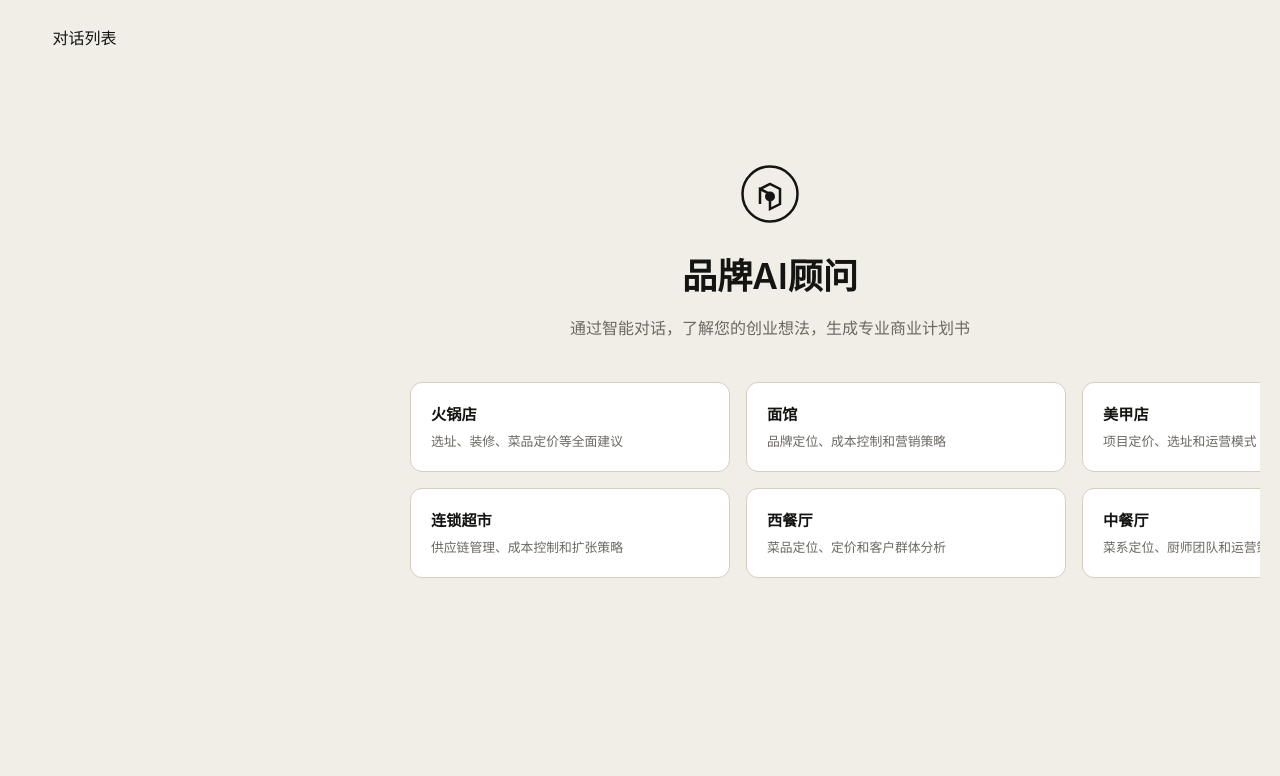
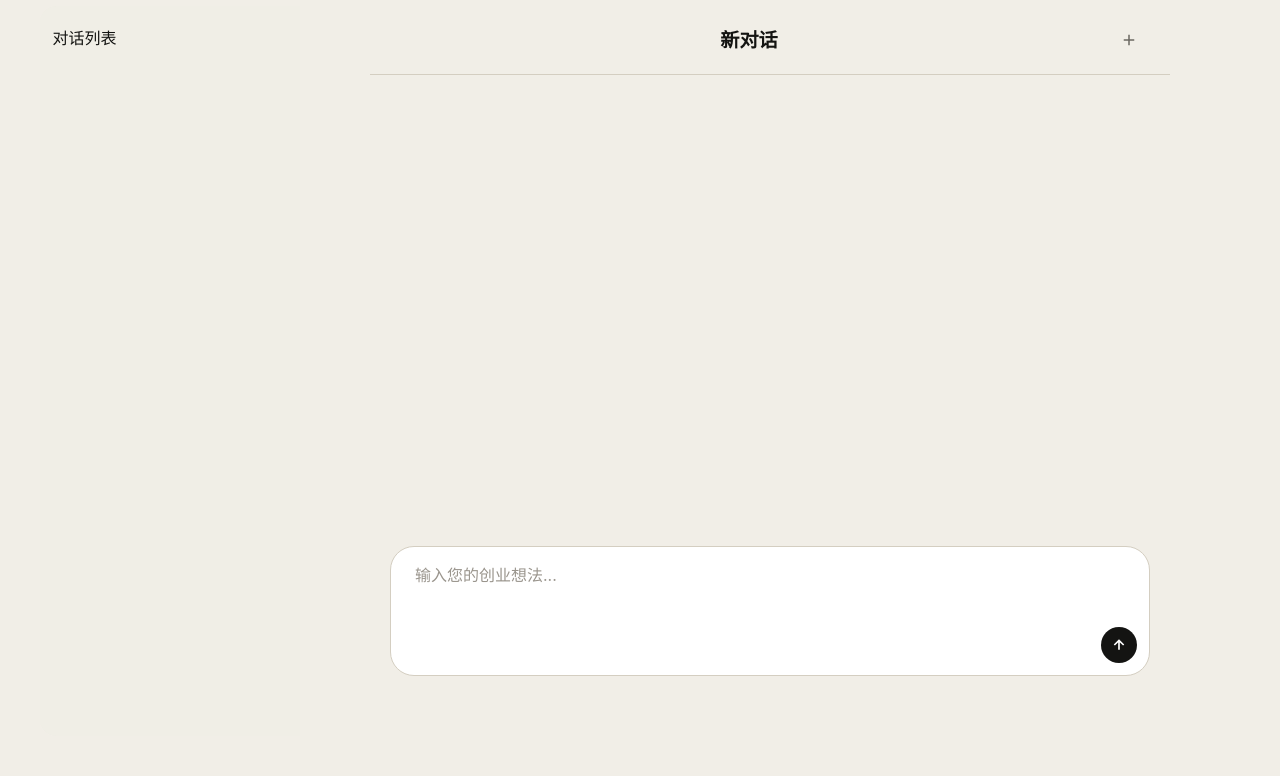
Before and after one commit to HuYee2025/BrandGPT, a Flask app: page /chat in a window 1280 px wide. Shown: the part 74-850 px from the top of the page. Run offline with Flask 3, Linux system fonts and the light colour scheme.

Commit message:
删除欢迎界面，直接进入对话页面

```diff
--- a/templates/chat.html
+++ b/templates/chat.html
@@ -779,48 +779,8 @@
 
         <!-- 主聊天区域 -->
         <div class="chat-main">
-    <!-- 欢迎界面 -->
-    <div class="welcome-screen{% if initial_prompt %} hidden{% endif %}" id="welcomeScreen"{% if initial_prompt %} style="display: none !important;"{% endif %}>
-        <div class="welcome-logo">
-            <svg viewBox="0 0 48 48" fill="none" xmlns="http://www.w3.org/2000/svg">
-                <circle cx="24" cy="24" r="22" stroke="#141412" stroke-width="2" fill="none"/>
-                <path d="M16 32V20L24 16L32 20V32L24 36V24L16 20V32Z" stroke="#141412" stroke-width="2" fill="none"/>
-                <circle cx="24" cy="26" r="4" fill="#141412"/>
-            </svg>
-        </div>
-        <h1 class="welcome-title">品牌AI顾问</h1>
-        <p class="welcome-subtitle">通过智能对话，了解您的创业想法，生成专业商业计划书</p>
-
-        <div class="welcome-cards">
-            <div class="welcome-card" onclick="startChat('我想开一家火锅店，请帮我规划')">
-                <h4>火锅店</h4>
-                <p>选址、装修、菜品定价等全面建议</p>
-            </div>
-            <div class="welcome-card" onclick="startChat('我想开一家面馆，请帮我做商业计划')">
-                <h4>面馆</h4>
-                <p>品牌定位、成本控制和营销策略</p>
-            </div>
-            <div class="welcome-card" onclick="startChat('我想开一家美甲店，请给我一些建议')">
-                <h4>美甲店</h4>
-                <p>项目定价、选址和运营模式</p>
-            </div>
-            <div class="welcome-card" onclick="startChat('我想开一家连锁超市，请帮我规划')">
-                <h4>连锁超市</h4>
-                <p>供应链管理、成本控制和扩张策略</p>
-            </div>
-            <div class="welcome-card" onclick="startChat('我想开一家西餐厅，请帮我做商业计划')">
-                <h4>西餐厅</h4>
-                <p>菜品定位、定价和客户群体分析</p>
-            </div>
-            <div class="welcome-card" onclick="startChat('我想开一家中餐厅，请给我一些建议')">
-                <h4>中餐厅</h4>
-                <p>菜系定位、厨师团队和运营策略</p>
-            </div>
-        </div>
-    </div>
-
     <!-- 对话界面 -->
-    <div class="chat-container{% if initial_prompt %} active{% endif %}" id="chatContainer"{% if initial_prompt %} style="display: flex !important;"{% endif %}>
+    <div class="chat-container active" id="chatContainer">
         <!-- 聊天头部 -->
         <div class="chat-header">
             <button class="chat-header-menu" onclick="toggleSidebar()">
@@ -1093,17 +1053,10 @@ function startNewChat() {
 document.addEventListener('DOMContentLoaded', function() {
     renderHistoryList();
 
-    // 如果有初始prompt（从首页点击品类卡片进入），隐藏欢迎界面，显示聊天界面
+    // 如果有初始prompt（从首页点击品类卡片进入），自动发送消息
     {% if initial_prompt %}
-    document.getElementById('welcomeScreen').classList.add('hidden');
-    document.getElementById('chatContainer').classList.add('active');
     document.getElementById('chatInput').value = '{{ initial_prompt }}';
     sendInitialMessage();
-    {% else %}
-    // 没有初始prompt时，显示欢迎界面
-    document.getElementById('welcomeScreen').classList.remove('hidden');
-    document.getElementById('welcomeScreen').style.display = 'flex';
-    document.getElementById('chatContainer').classList.remove('active');
     {% endif %}
 });
 
```
